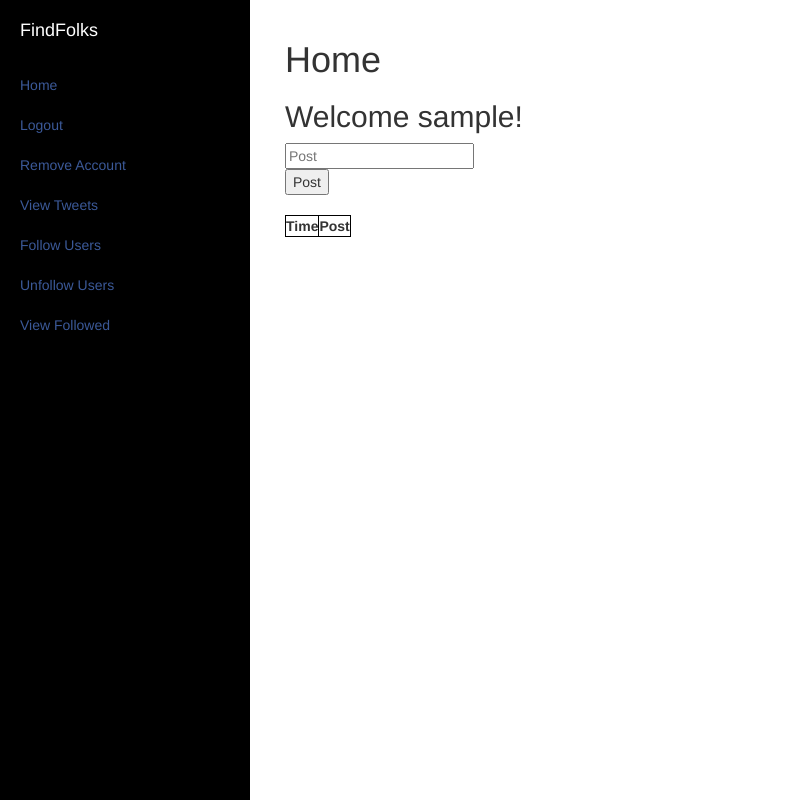
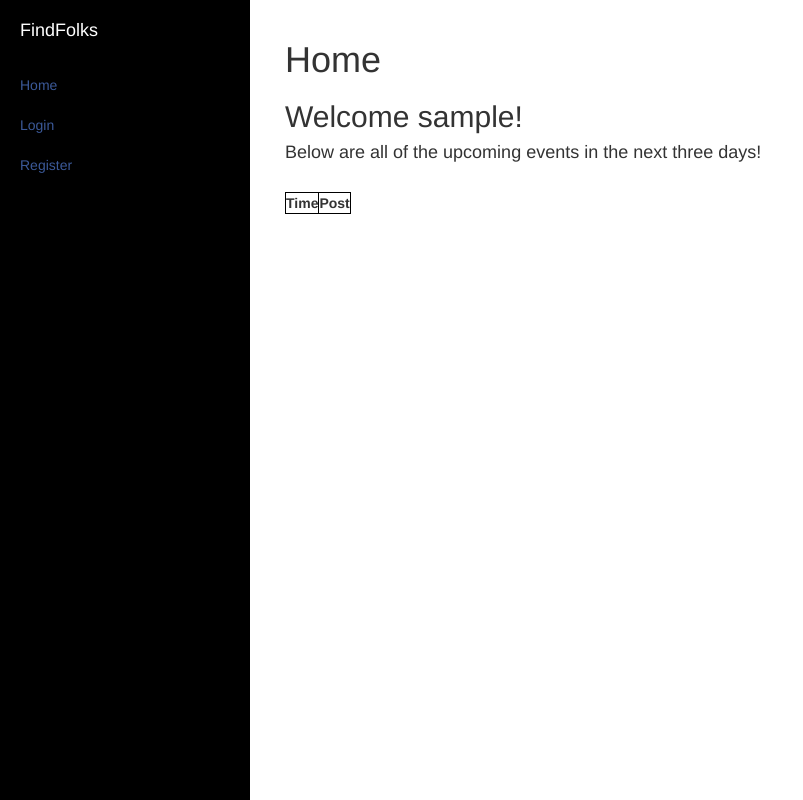
Before and after one commit to ssk1002/FindFolks, a Flask app: page /home in a window 1280 px wide. Shown: the whole page, without its empty margins (0-803 px from the left). Run offline with Flask 2, Linux system fonts and the light colour scheme; the visitor is signed in with stand-in values (Sample User, id 1); lists and menus that the app fills with data are empty; some libraries are stand-ins or nearby versions.

Commit message:
added in more features, left off at view_my_events

```diff
--- a/init1.py
+++ b/init1.py
@@ -116,40 +116,12 @@
 #	cursor.execute(query, username)
 #	data = cursor.fetchall()
 #	cursor.close()
-	return render_template('home.html', username=username, logged_in=logged_in)
+	return render_template('home.html', username = username)
 
-
-@app.route('/tweets', methods=['GET', 'POST'])
-def tweets():
-	logged_in = False
-	if session.get('logged_in') is True:
-		logged_in = True
-	cursor = conn.cursor()
-	query = 'SELECT username FROM user'
-	cursor.execute(query)
-	all_users = cursor.fetchall()
-	cursor.close()
-	if request.method == 'POST':
-		select_user = request.form.getlist('select_user')[0]
-		cursor = conn.cursor()
-		query = 'SELECT ts, blog_post FROM blog WHERE username = %s ORDER BY ts DESC'
-		cursor.execute(query, select_user)
-		user_tweets = cursor.fetchall()
-		cursor.close()
-		return render_template('tweets.html', posts=user_tweets, all_users=all_users, logged_in=logged_in)
-	return render_template('tweets.html', all_users = all_users, logged_in=logged_in)
-
-
-@app.route('/post', methods=['GET', 'POST'])
-def post():
-	username = session['username']
-	cursor = conn.cursor()
-	blog = request.form['blog']
-	query = 'INSERT INTO blog (blog_post, username) VALUES(%s, %s)'
-	cursor.execute(query, (blog, username))
-	conn.commit()
-	cursor.close()
-	return redirect(url_for('home'))
+@app.route('/view_my_events')
+def view_my_events():
+#	To do
+	pass
 
 @app.route('/remove_account')
 def removeacct():
--- a/templates/_sidebar.html
+++ b/templates/_sidebar.html
@@ -23,10 +23,7 @@
                 <a href="/logout">Logout</a>
             </li>
             <li>
-                <a href="/remove_account">Remove Account</a>
-            </li>
-            <li>
-                <a href="/tweets">View Tweets</a>
+                <a href="/view_my_events">View My Upcoming Events</a>
             </li>
             <li>
                 <a href="/find_people">Follow Users</a>
@@ -37,6 +34,9 @@
             <li>
                 <a href="/view_followed">View Followed</a>
             </li>
+            <li>
+                <a href="/remove_account">Remove Account</a>
+            </li>
         {% endif %}
     </ul>
 </div>
--- a/templates/home.html
+++ b/templates/home.html
@@ -18,18 +18,17 @@
             <div class="row">
                 <div class="col-lg-12">
                     <h1>Home</h1>
-                    <form action="/post" method="POST">
-                        <h2>Welcome {{ username }}!</h2>
-                        <input type="text" name="blog" placeholder="Post" required/> </br>
-                        <input type="submit" value="Post"/>
-                    </form> </br>
+                    <h2>Welcome {{ username }}!</h2>
+                    {% if error %}
+                        <p class="error"><strong>Error:</strong> {{ error }}</p>
+                    {% endif %}
 
+                    <h4>Below are all of the upcoming events in the next three days!</h4> </br>
                     <style type="text/css">
                         table, th, td {
                             border: 1px solid black;
                         }
                     </style>
-
                     <table>
                         <th>Time</th>
                         <th>Post</th>
--- a/templates/index.html
+++ b/templates/index.html
@@ -23,7 +23,7 @@
                     <h1>Welcome to FindFolks!</h1>
                     <p>FindFolks is a place where you can find other people just like you, join groups with similar interests, and even RSVP for events.
                     </br></p> </br>
-                    <h4>Below are a few upcoming events in the next three days!</h4> </br>
+                    <h4>Below are all of the upcoming events in the next three days!</h4> </br>
                     {% for event in events %}
                         <p>{{ event }}</p>
                         <hr>
```
Also changed, not shown: templates/tweets.html (deleted, +0 -62 lines), templates/view_my_events.html (added, +37 -0 lines).
